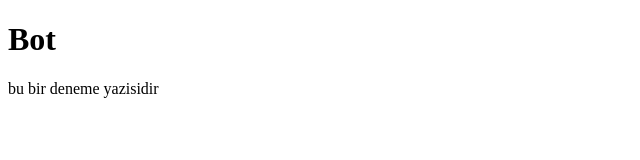
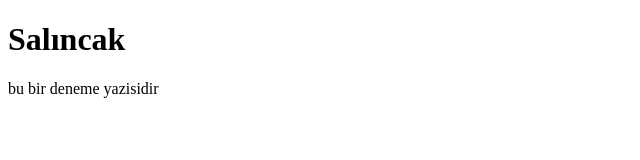
Before and after one commit to szgnblt/Socks, a plain HTML site: page index.html in a window 1280 px wide. Shown: the whole page, without its empty margins (0-640 px from the left). Drawn offline with nearby package versions, Linux system fonts and the light colour scheme.

Commit message:
Data change

```diff
--- a/index.html
+++ b/index.html
@@ -17,7 +17,7 @@
   var app = new Vue({
     el:'#app',
     data:{
-      product:'Bot',
+      product:'Salıncak',
       description : "bu bir deneme yazisidir"
     },
   })
```
